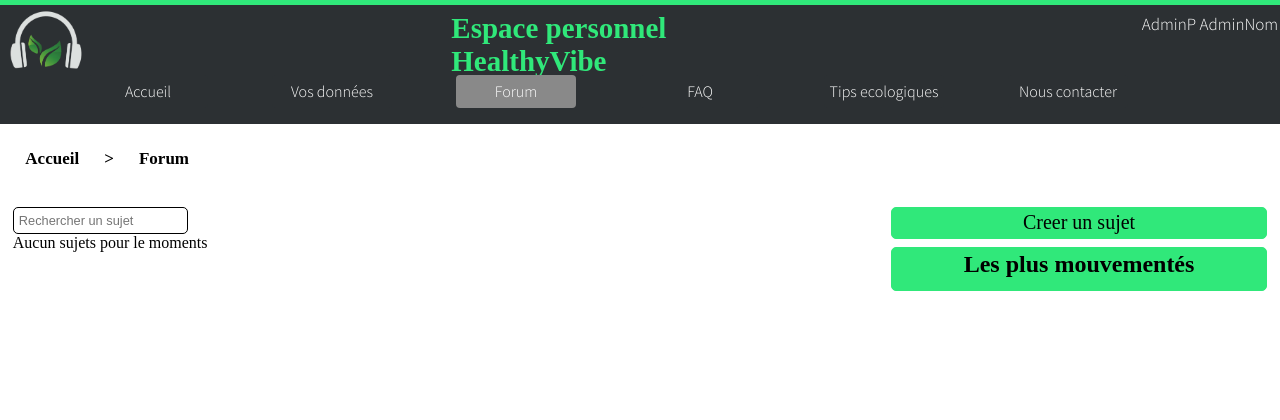
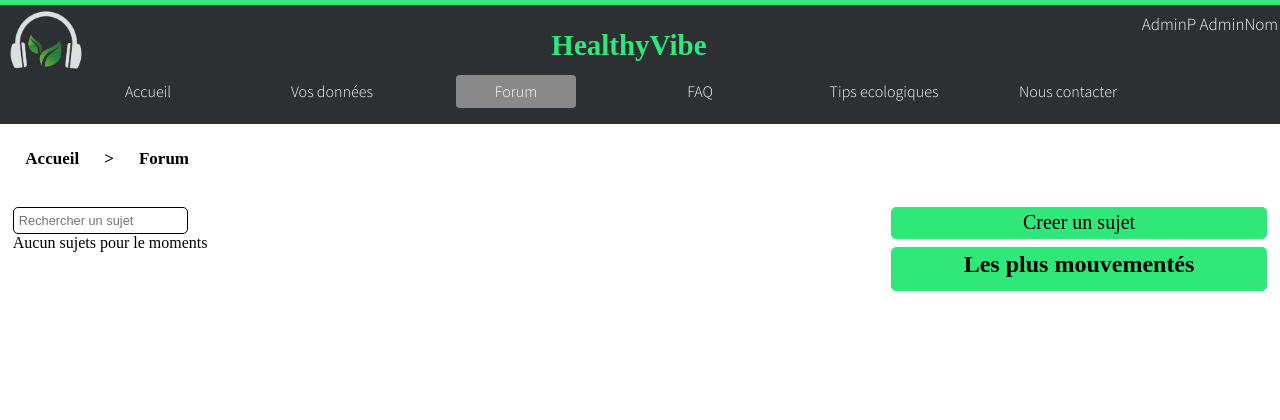
Before and after one commit to BenjaminBrehier/HealthyVibe, a PHP site: page /forum.php in a window 1280 px wide. Shown: the top 420 px of the page. Run offline with PHP 8.4, Linux system fonts and the light colour scheme; a user stored in the database is signed in; data comes from the database, SQL or seed files in the repository; data that the repository does not hold is empty.

Commit message:
header centré

```diff
--- a/res/php/header.php
+++ b/res/php/header.php
@@ -10,11 +10,11 @@
 
             if ($page=="adminPanel.php") {
                 ?>
-                <h2>Espace administrateur</h2>
+                <h2>Administrateur</h2>
                 <?php
                 }
             else {
-                ?><h2>Espace personnel HealthyVibe</h2>
+                ?><h2>HealthyVibe</h2>
             <?php
             }
             ?>
```
